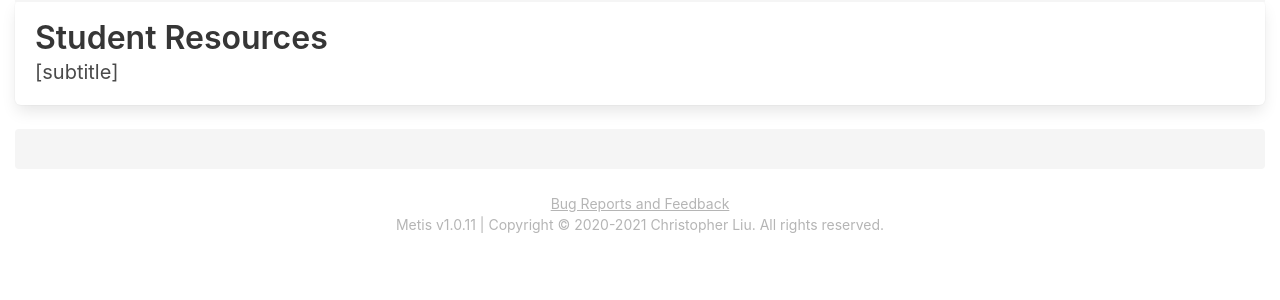
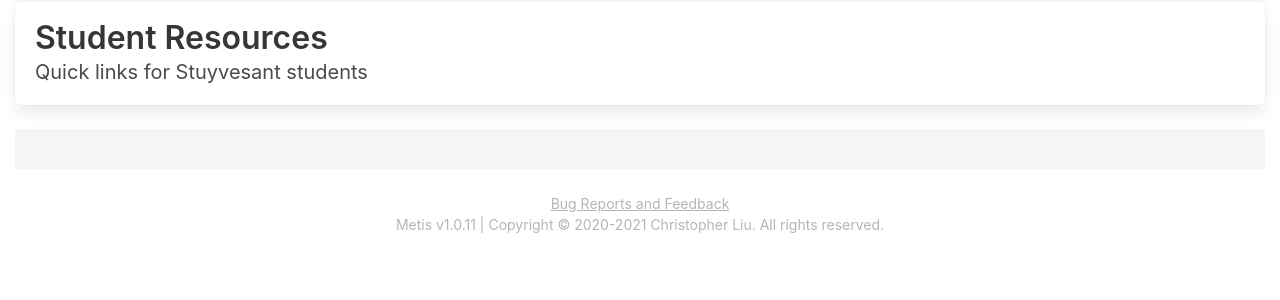
Before and after one commit to Clue88/metis2, a Flask app: page /resources in a window 1280 px wide. Shown: the part 67-367 px from the top of the page. Run offline with Flask 2, Linux system fonts and the light colour scheme; some libraries are stand-ins or nearby versions.

Commit message:
Add subtitle

```diff
--- a/app/templates/resources.html
+++ b/app/templates/resources.html
@@ -5,7 +5,7 @@
         <div class="tile is-parent">
             <article class="tile is-child box">
                 <p class="title">Student Resources</p>
-                <p class="subtitle">[subtitle]</p>
+                <p class="subtitle">Quick links for Stuyvesant students</p>
             </article>
         </div>
     </div>
```
